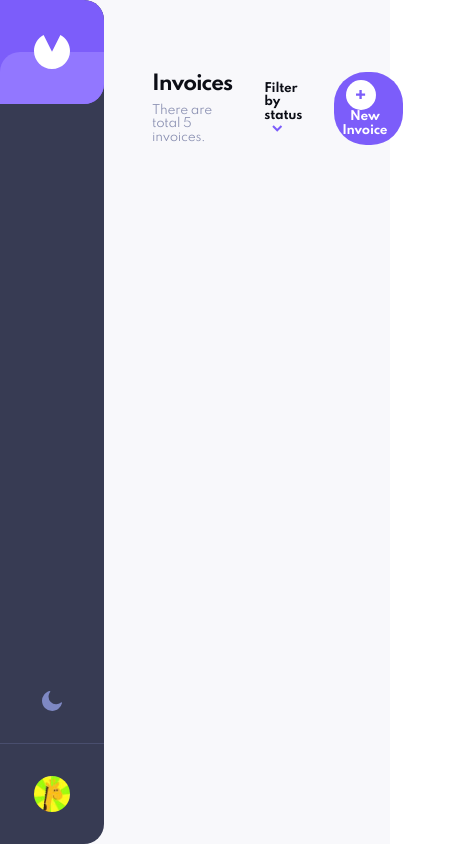
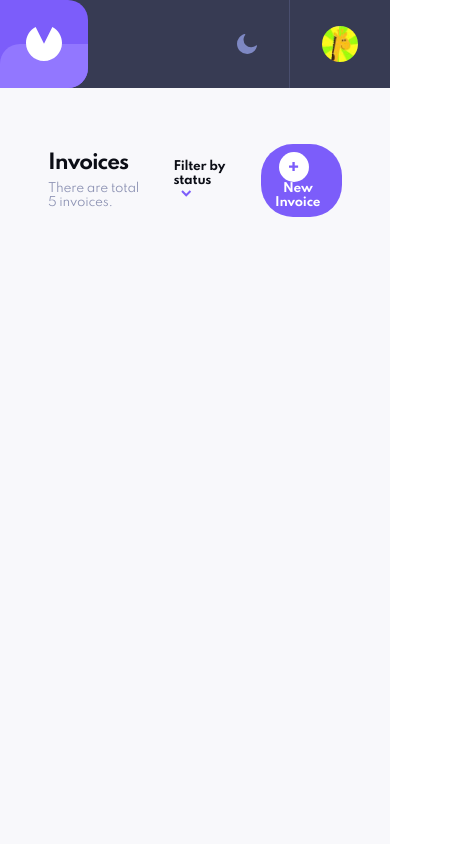
Before and after one commit to RahulGandhi14/invoice, a React (Create React App) app: page / in a window 390 px wide. Shown: the whole page, 451 px wide, since content can reach past the window. Built offline with nearby package versions, Linux system fonts and the light colour scheme.

Commit message:
feat/ made sidebar responsive

```diff
--- a/src/App.tsx
+++ b/src/App.tsx
@@ -8,11 +8,22 @@ const Wrapper = styled.div`
     display: flex;
     background-color: ${({ theme }: themeType) => theme.color.body.bg};
     transition: background-color 0.3s;
+
+    @media only screen and (max-width: 900px) {
+        flex-direction: column;
+        height: 100vh;
+    }
 `
 
 const Main = styled.main`
     width: 100%;
+    height: 100vh;
     padding: 4.5rem 3rem;
+
+    @media only screen and (max-width: 900px) {
+        padding-top: 3.5rem;
+        flex: 1;
+    }
 `
 
 interface propType {
--- a/src/components/Sidebar/Sidebar.tsx
+++ b/src/components/Sidebar/Sidebar.tsx
@@ -7,23 +7,30 @@ import { themeType } from '../styled/Theme'
 
 const Aside = styled.aside`
     position: sticky;
+    width: 100%;
+    height: fit-content;
     top: 0;
     left: 0;
-    height: 100vh;
     z-index: 15;
     background-color: ${({ theme }: themeType) => theme.color.sidebar.bg};
     color: white;
-    width: fit-content;
-    border-radius: 0px 20px 20px 0px;
     display: flex;
-    flex-direction: column;
+
     justify-content: space-between;
     transition: background-color 0.3s;
+
+    @media only screen and (min-width: 900px) {
+        position: sticky;
+        flex-direction: column;
+        height: 100vh;
+        width: fit-content;
+        border-radius: 0px 20px 20px 0px;
+    }
 `
 
 const Logo = styled.div`
-    width: 6.5rem;
-    height: 6.5rem;
+    width: 5.5rem;
+    height: 5.5rem;
     border-radius: 0px 20px 20px 0px;
     background-color: rgb(124, 93, 250);
     position: relative;
@@ -47,6 +54,11 @@ const Logo = styled.div`
         height: auto;
         z-index: 1;
     }
+
+    @media only screen and (min-width: 900px) {
+        width: 6.5rem;
+        height: 6.5rem;
+    }
 `
 
 const FlexContainer = styled.div`
@@ -65,12 +77,31 @@ const FlexContainer = styled.div`
         height: 36px;
         border-radius: 50%;
     }
+
+    @media only screen and (max-width: 900px) {
+        flex-direction: row;
+        gap: 2rem;
+
+        .themeToggler,
+        .avatar {
+            margin: 0;
+        }
+
+        .avatar {
+            margin-right: 2rem;
+        }
+    }
 `
 
 const Divider = styled.div`
     height: 1px;
     width: 100%;
     background-color: rgb(73, 78, 110);
+
+    @media only screen and (max-width: 900px) {
+        width: 1px;
+        height: 100%;
+    }
 `
 
 interface propType {
```
